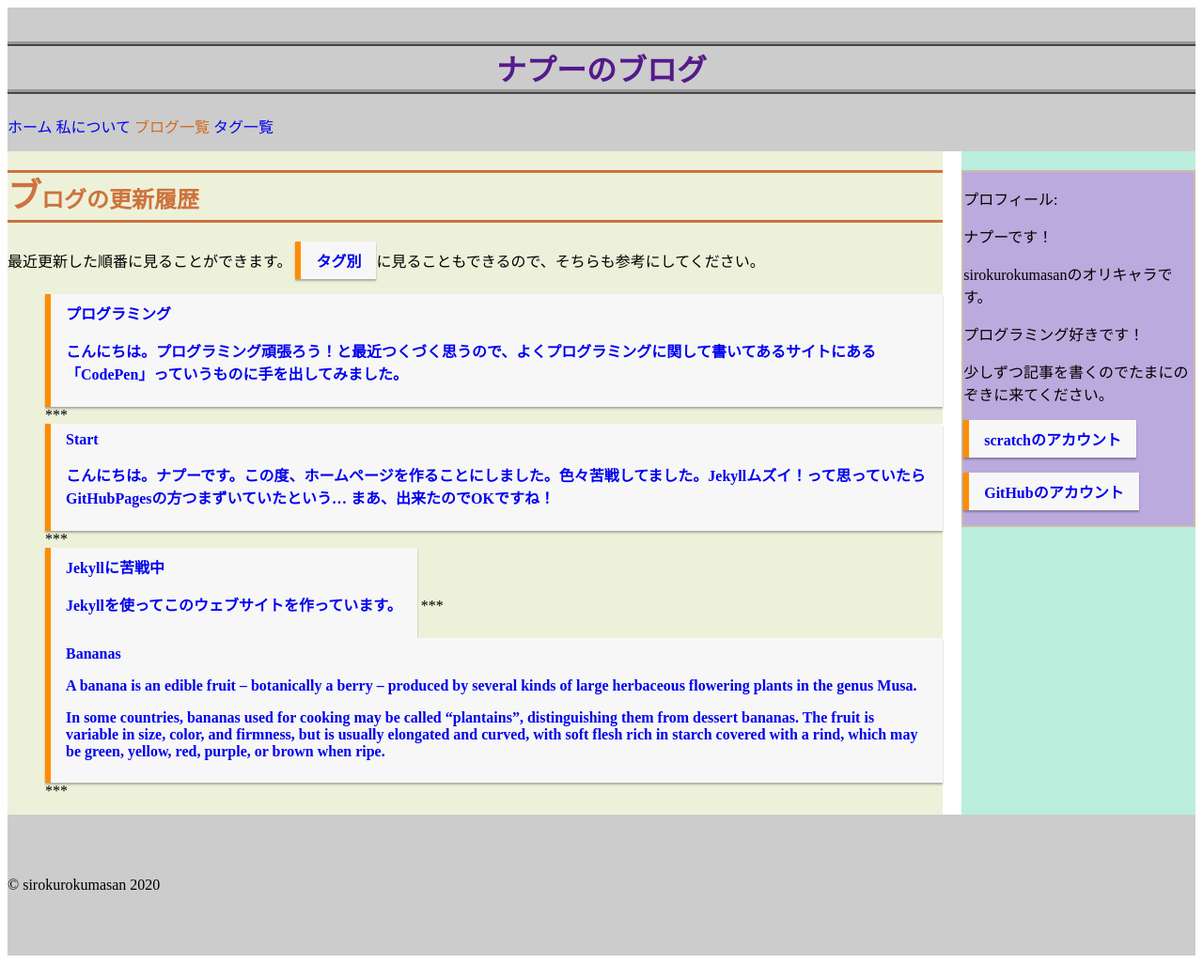
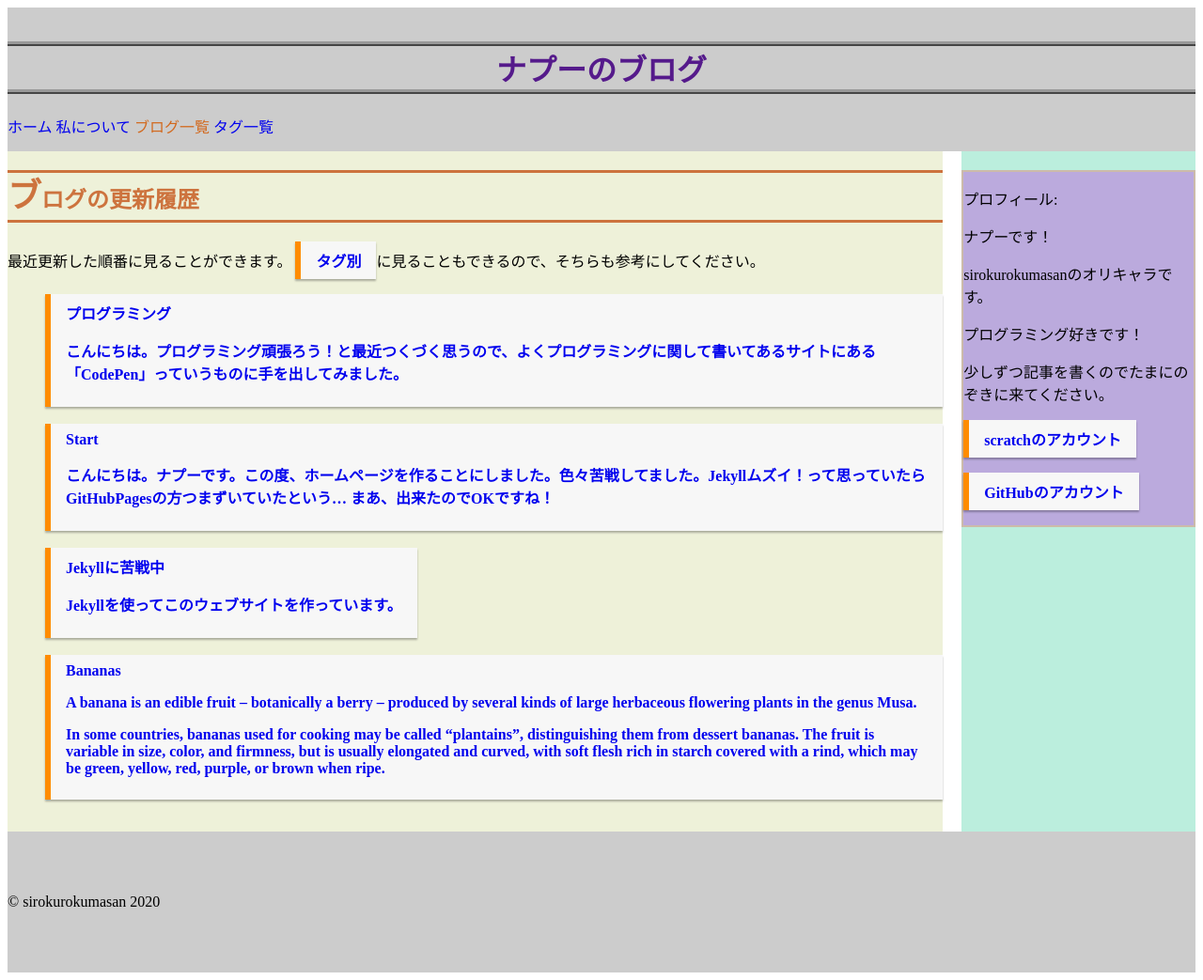
Before and after one commit to sirokurokumasan/sirokurokumasan.github.io, a Jekyll site: the page built from blog.md, in a window 1280 px wide and 1043 px high. Shown: the whole window at 94% size. Built offline with Jekyll 4.4.1, drawn with Linux system fonts in a browser that asks for light colours.

Commit message:
Update blog.md

```diff
--- a/blog.md
+++ b/blog.md
@@ -10,7 +10,8 @@ title: ブログの更新履歴
     <li>
       <a href="{{ post.url }}" class="btn">{{ post.title }}
       {{ post.excerpt }}</a>
-***
+      <br>
+      <br>
     </li>
   {% endfor %}
 </ul>
```
